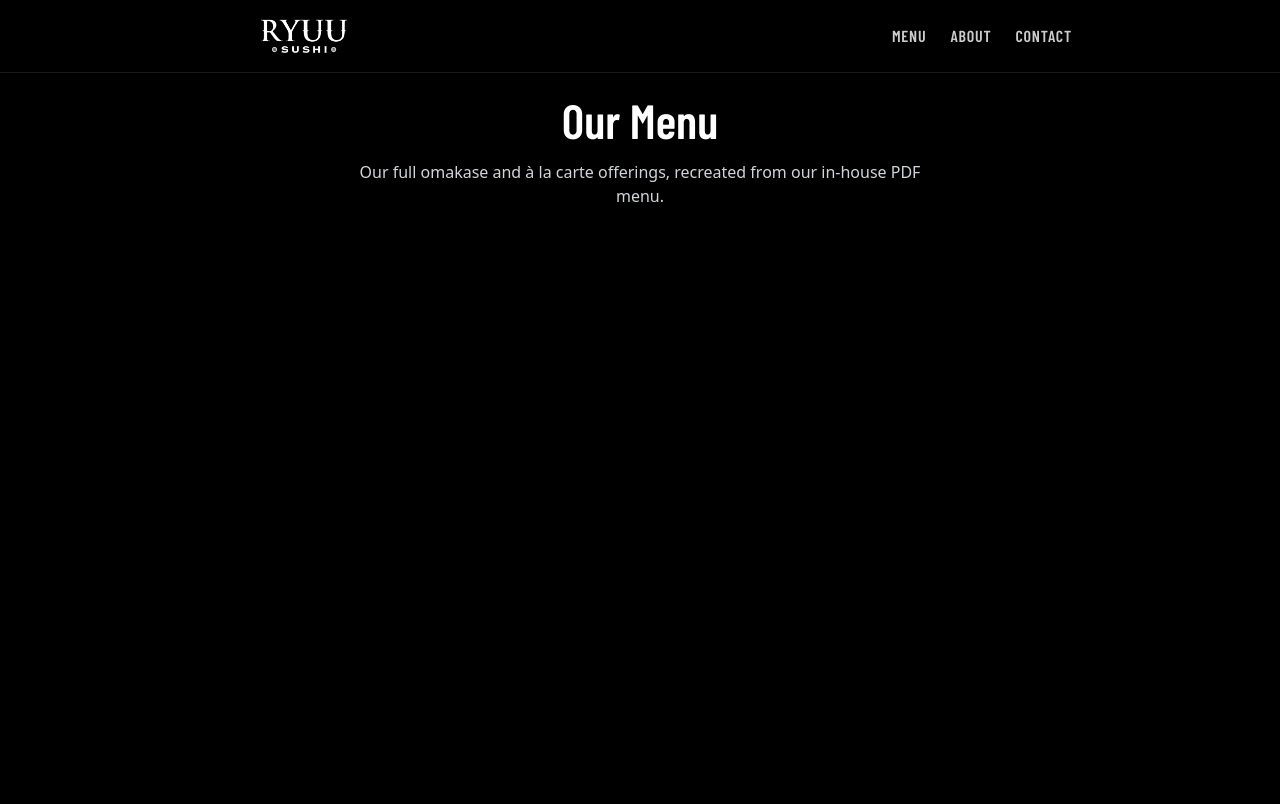
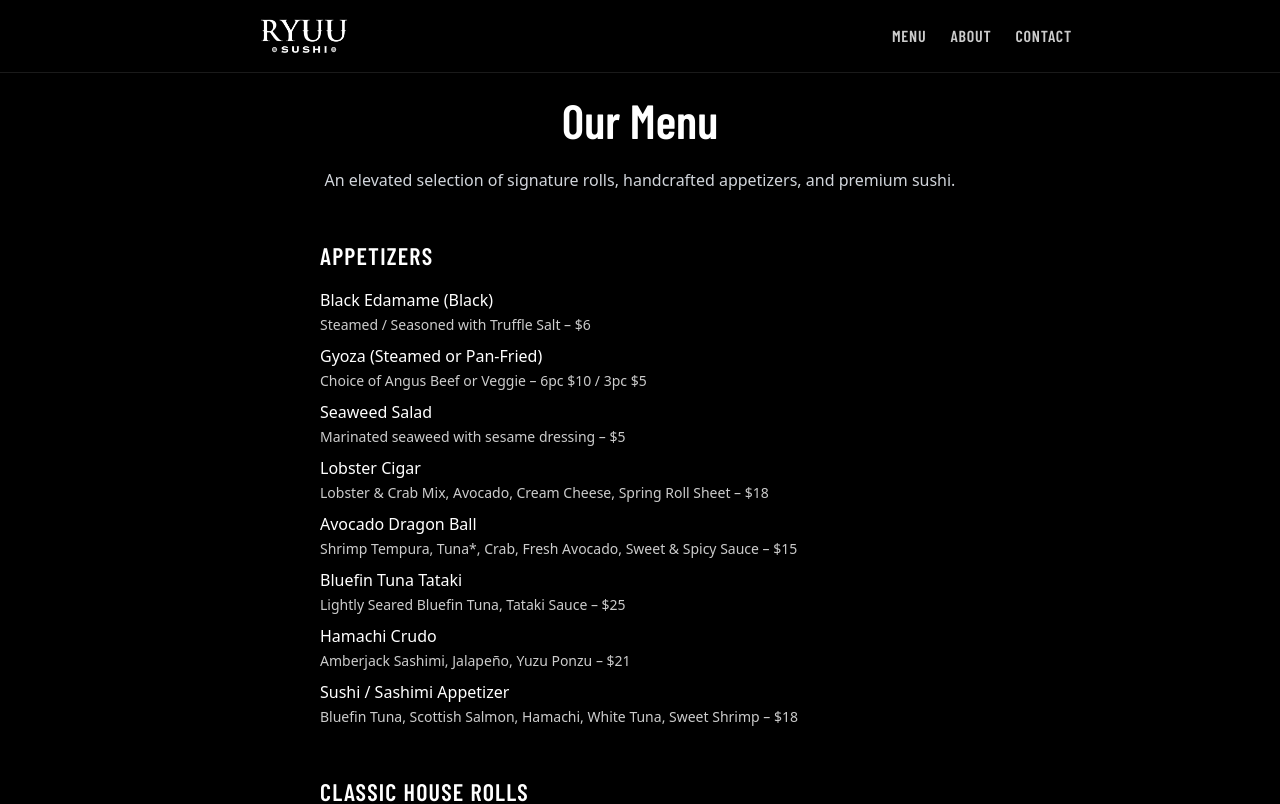
Before and after one commit to AaronRDurant/ryuu-sushi, a Next.js app: page /menu in a window 1280 px wide. Shown: the top 804 px of the page. Built offline with nearby package versions, Linux system fonts and the light colour scheme.

Commit message:
Add content to Menu page

```diff
--- a/src/app/menu/page.tsx
+++ b/src/app/menu/page.tsx
@@ -1,10 +1,231 @@
 export default function MenuPage() {
   return (
-    <main className="min-h-screen px-4 pt-24 text-center">
-      <h1 className="text-4xl md:text-5xl font-heading mb-4">Our Menu</h1>
-      <p className="text-gray-300 max-w-xl mx-auto font-sans">
-        Our full omakase and à la carte offerings, recreated from our in-house
-        PDF menu.
+    <main className="min-h-screen px-4 pt-24 pb-20 max-w-2xl mx-auto">
+      <h1 className="text-4xl md:text-5xl font-heading mb-6 text-center">
+        Our Menu
+      </h1>
+      <p className="text-gray-300 font-sans text-center mb-12">
+        An elevated selection of signature rolls, handcrafted appetizers, and
+        premium sushi.
+      </p>
+
+      {[
+        {
+          title: "Appetizers",
+          items: [
+            [
+              "Black Edamame (Black)",
+              "Steamed / Seasoned with Truffle Salt – $6",
+            ],
+            [
+              "Gyoza (Steamed or Pan-Fried)",
+              "Choice of Angus Beef or Veggie – 6pc $10 / 3pc $5",
+            ],
+            ["Seaweed Salad", "Marinated seaweed with sesame dressing – $5"],
+            [
+              "Lobster Cigar",
+              "Lobster & Crab Mix, Avocado, Cream Cheese, Spring Roll Sheet – $18",
+            ],
+            [
+              "Avocado Dragon Ball",
+              "Shrimp Tempura, Tuna*, Crab, Fresh Avocado, Sweet & Spicy Sauce – $15",
+            ],
+            [
+              "Bluefin Tuna Tataki",
+              "Lightly Seared Bluefin Tuna, Tataki Sauce – $25",
+            ],
+            ["Hamachi Crudo", "Amberjack Sashimi, Jalapeño, Yuzu Ponzu – $21"],
+            [
+              "Sushi / Sashimi Appetizer",
+              "Bluefin Tuna, Scottish Salmon, Hamachi, White Tuna, Sweet Shrimp – $18",
+            ],
+          ],
+        },
+        {
+          title: "Classic House Rolls",
+          items: [
+            ["California Roll", "Crab Stick, Cucumber, Avocado – $8"],
+            ["Spicy Tuna Roll", "Spicy Tuna*, Cucumber – $9"],
+            ["Philadelphia Roll", "Smoked Salmon, Cream Cheese, Avocado – $10"],
+            ["Eel Avocado Roll", "Baked BBQ Eel, Avocado – $9"],
+            ["Tuna Avocado Roll", "Tuna*, Avocado – $9"],
+            ["Salmon Avocado Roll", "Salmon*, Avocado – $9"],
+            ["Yellowtail Roll", "Yellowtail*, Green Onion – $9"],
+            ["Tuna Roll", "Hawaiian Bigeye Tuna* – $7"],
+            ["Salmon Roll", "Scottish Salmon* – $7"],
+            ["Cucumber Roll", "– $4"],
+            ["Avocado Roll", "– $4"],
+            ["Asparagus Roll", "– $5"],
+            ["A.A.C. Roll", "Avocado, Asparagus, Cucumber – $6"],
+            ["Sweet Potato Roll", "Deep Fried Sweet Potato – $10"],
+          ],
+        },
+        {
+          title: "Baked Rolls",
+          items: [
+            [
+              "The Highland",
+              "Crab, Avocado, Cream Cheese, topped with Baked Scottish Salmon – $15",
+            ],
+            [
+              "S.O.S.",
+              "Shrimp Tempura, Cucumber, topped with Spicy Crab, Baked with Spicy Mayo & Eel Sauce – $15",
+            ],
+            [
+              "Volcano Roll",
+              "Crab Meat, Cream Cheese, Avocado, topped with Spicy Crab, Scallop, Mozzarella, Spicy Mayo, Eel Sauce – $18",
+            ],
+          ],
+        },
+        {
+          title: "Specialty Rolls",
+          items: [
+            [
+              "Black Dragon",
+              "Shrimp Tempura, Cucumber, Avocado, topped with BBQ Eel (5oz) – $17",
+            ],
+            [
+              "Red Tide",
+              "Shrimp Tempura, Cucumber, topped with Spicy Crab, Spicy Mayo – $16",
+            ],
+            [
+              "Tiger Roll",
+              "Soft Shell Crab, topped with Spicy Tuna*, Jalapeño, Spicy Mayo, Eel Sauce – $18",
+            ],
+            [
+              "Crunchy Dragon",
+              "Shrimp Tempura, Avocado, topped with Sushi Shrimp, Tempura Flakes, Spicy Mayo – $17",
+            ],
+            [
+              "King Salmon Roll",
+              "Spicy Salmon*, Cucumber, topped with Salmon*, Green Onion, Red Tobiko, Wasabi Mayo – $18",
+            ],
+            [
+              "Pop Star",
+              "Shrimp Tempura, Cream Cheese, Cucumber, topped with Crab Meat, Tempura Flakes, Eel Sauce – $18",
+            ],
+            [
+              "Rainbow Coast",
+              "Crab, Cucumber, Avocado, topped with Tuna*, Salmon*, Sushi Shrimp, Avocado – $17",
+            ],
+          ],
+        },
+        {
+          title: "Signature Rolls",
+          items: [
+            [
+              "Empire Heat",
+              "Spicy Salmon*, Cucumber, topped with Spicy Tuna*, Jalapeño, Spicy Mayo – $15",
+            ],
+            [
+              "Ryuu Roll",
+              "Crab Meat, Avocado, topped with Lemon, Salmon* – $14",
+            ],
+            [
+              "Motor City",
+              "Shrimp Tempura, Cream Cheese, Asparagus, topped with Premium Beef, Eel Sauce, Wow Sauce – $21",
+            ],
+            [
+              "Angry Shrimp",
+              "Shrimp Tempura, Spicy Tuna, Avocado, topped with Crab, Spicy Mayo, Eel Sauce – $19",
+            ],
+            [
+              "White Flame",
+              "Shrimp Tempura, Spicy Tuna, Avocado, topped with Seared White Tuna*, Eel Sauce – $17",
+            ],
+            [
+              "Geisha",
+              "Cucumber Sheet, Tuna*, Salmon*, Crab Salad, Avocado, Ponzu – $16",
+            ],
+            [
+              "Sakura",
+              "Soft Shell Crab, Crab Meat, Asparagus, Lettuce, Avocado, Soy Wrap, Special Soy Sauce – $19",
+            ],
+          ],
+        },
+        {
+          title: "Signature Tempura Rolls",
+          items: [
+            [
+              "Firecracker",
+              "Shrimp Tempura, Mozzarella Cheese, Jalapeño, Spicy Tuna, Eel Sauce, Spicy Mayo – $15",
+            ],
+            [
+              "Las Vegas",
+              "Salmon, Avocado, Cream Cheese, Deep Fried and topped with Jalapeño, Spicy Mayo, Sriracha – $14",
+            ],
+            [
+              "Cali Crunch",
+              "Crab Meat, Avocado, Deep Fried, Eel Sauce, Spicy Mayo – $12",
+            ],
+            [
+              "Ninja",
+              "Crab Meat, Avocado, Cream Cheese, Deep Fried, Eel Sauce – $13",
+            ],
+            [
+              "Paradise",
+              "Spicy Salmon, Crab Meat, Tamago, Shrimp Tempura, Avocado, White Tuna, Deep Fried, Eel Sauce, Spicy Mayo – $18",
+            ],
+            [
+              "Hockeytown",
+              "Spicy Tuna, Eel, Cream Cheese, topped with Rich Sweet Sauce, Baked in Oven with Eel Sauce – $16",
+            ],
+          ],
+        },
+        {
+          title: "Soup & Salad",
+          items: [
+            ["Shiro Miso Soup", "– $4"],
+            ["House Salad", "– $6"],
+            [
+              "Tuna Salad",
+              "Tuna Poke, Mixed Greens, Avocado, Poke Soy Sauce – $14",
+            ],
+            [
+              "Salmon Salad",
+              "Salmon Poke, Mixed Greens, Avocado, Poke Soy Sauce – $14",
+            ],
+          ],
+        },
+        {
+          title: "Sushi & Sashimi Platters",
+          items: [
+            [
+              "Chef’s Select",
+              "6pc Chef’s Choice Sushi + California Roll – $24",
+            ],
+            ["Tokyo Ten", "10pc Chef’s Choice Sushi + California Roll – $30"],
+            [
+              "Ocean’s Twelve",
+              "12pc Chef’s Choice Sashimi + Salmon Roll – $38",
+            ],
+            ["The Deep End", "18pc Chef’s Choice Sashimi + Tuna Roll – $55"],
+          ],
+        },
+      ].map((section) => (
+        <section key={section.title} className="mb-12">
+          <h2 className="text-xl md:text-2xl font-heading uppercase tracking-wider mb-4">
+            {section.title}
+          </h2>
+          <ul className="space-y-2 text-white/80 font-sans">
+            {section.items.map(([name, desc]) => (
+              <li key={name}>
+                <span className="font-medium text-white">{name}</span>
+                <br />
+                <span className="text-sm">{desc}</span>
+              </li>
+            ))}
+          </ul>
+        </section>
+      ))}
+
+      <p className="text-xs text-white/50 mt-16 leading-relaxed">
+        * A 3% surcharge applies to non-cash payments, reflecting processing
+        costs.
+        <br />
+        For items prepared raw or cooked to order, please consult your server.
+        <br />* Notice: Consuming raw or undercooked meats, poultry, seafood,
+        shellfish, or eggs may increase your risk of food-borne illness.
       </p>
     </main>
   );
```
